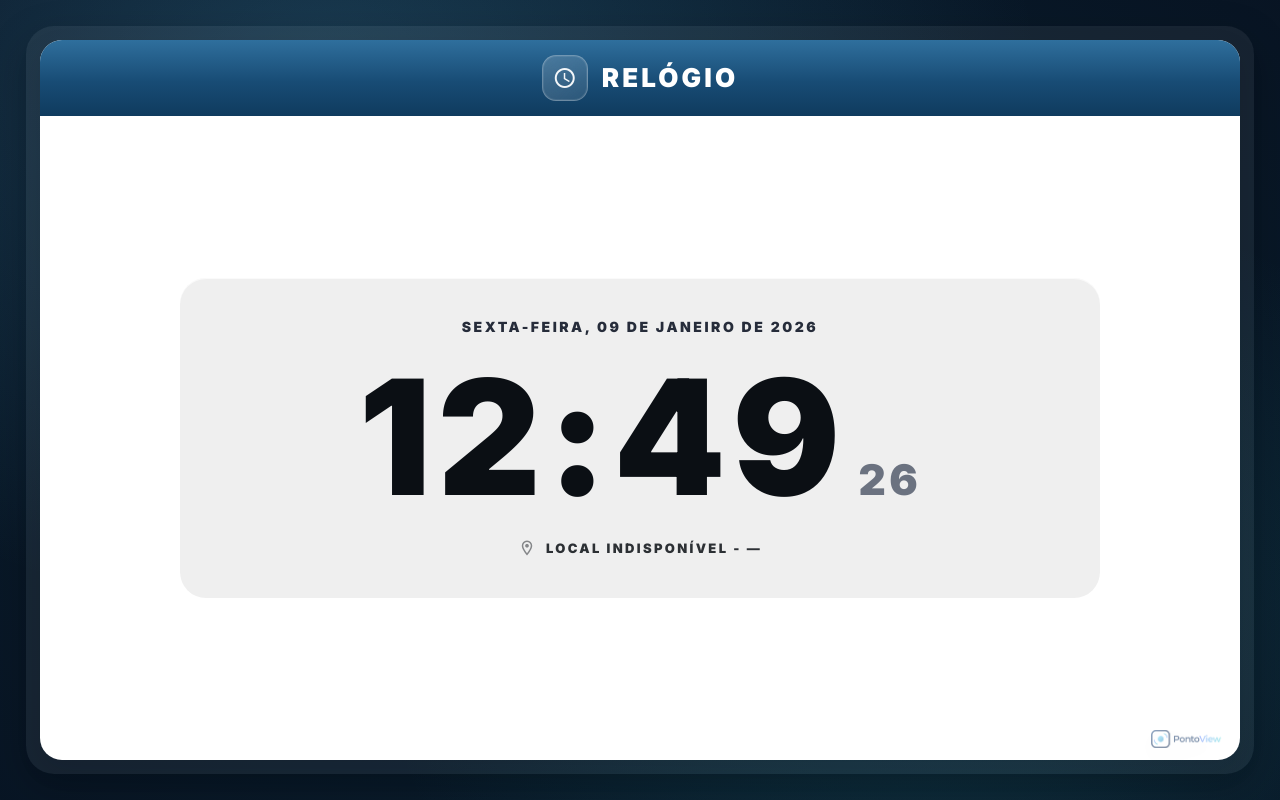
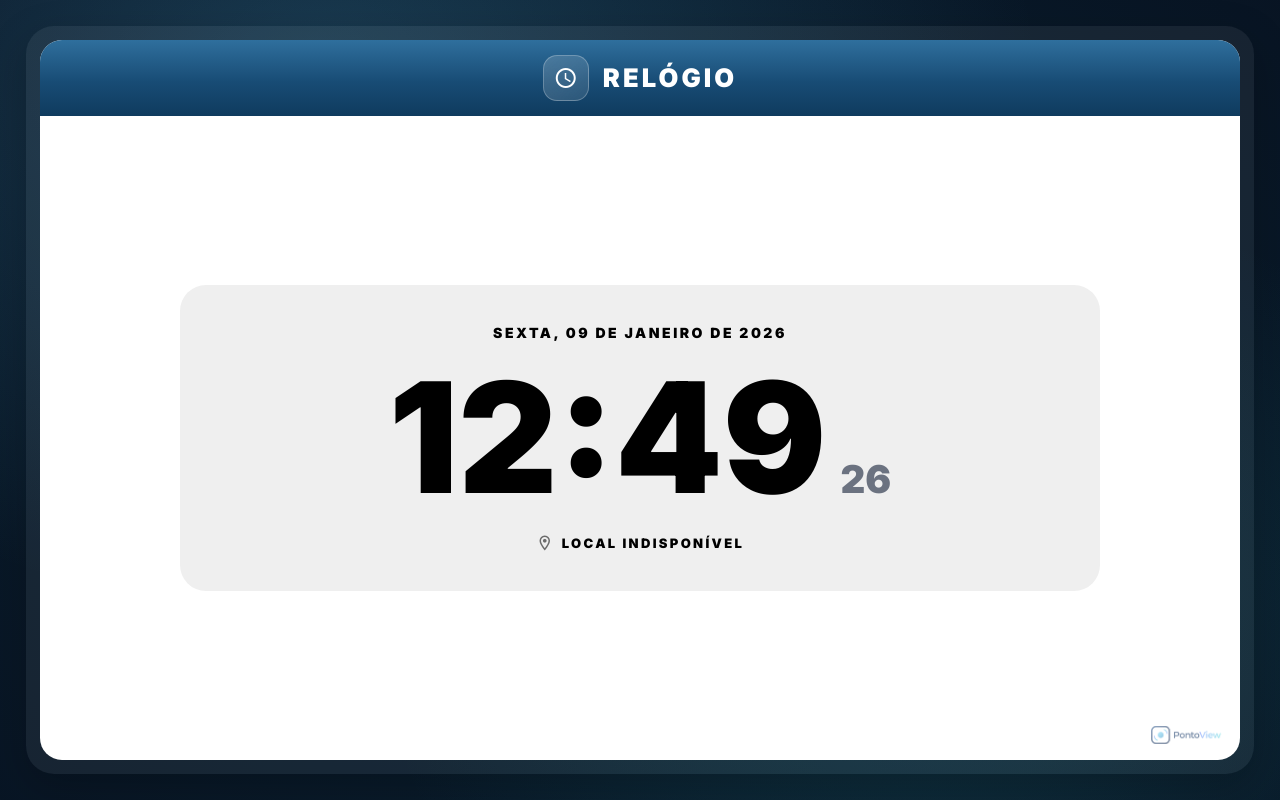
Before and after one commit to pdrcorrea/Vyre-Relogio, a plain HTML site: page index.html in a window 1280 px wide. Drawn offline with Linux system fonts and the light colour scheme; no server answers.

Commit message:
Update index.html

```diff
--- a/index.html
+++ b/index.html
@@ -15,7 +15,6 @@
 
   <style>
     :root{
-      /* ===== PONTO VIEW THEME (padrão) ===== */
       --bg0:#081423;
       --bg1:#0a2232;
 
@@ -28,13 +27,11 @@
       --radius:22px;
       --shadow:0 14px 40px rgba(0,0,0,.22);
 
-      --safe: clamp(14px, 2.0vw, 28px);
+      --safe: clamp(14px, 2vw, 28px);
       --pad:  clamp(16px, 1.4vw, 26px);
 
-      /* Barra superior (azul) */
       --topbar: linear-gradient(180deg,#2f6f9d 0%,#184c75 55%,#0f3b5e 100%);
 
-      /* Badge glass do ícone */
       --glass: rgba(255,255,255,.18);
       --glass2: rgba(255,255,255,.10);
       --glassStroke: rgba(255,255,255,.26);
@@ -46,9 +43,6 @@
     body{
       margin:0;
       font-family: Inter, system-ui, -apple-system, Segoe UI, Roboto, Arial, sans-serif;
-      color: var(--ink);
-      overflow:hidden;
-
       background:
         radial-gradient(1200px 900px at 25% 10%, rgba(87,184,231,.22) 0%, rgba(10,46,62,0) 60%),
         radial-gradient(900px 700px at 75% 80%, rgba(52,198,208,.14) 0%, rgba(6,18,24,0) 65%),
@@ -56,9 +50,9 @@
       padding: var(--safe);
       display:grid;
       place-items:center;
+      overflow:hidden;
     }
 
-    /* Moldura externa */
     .shell{
       width: min(1300px, 96vw);
       height: calc(100vh - (var(--safe) * 2));
@@ -75,163 +69,159 @@
       border-radius: var(--radius);
       background: var(--card);
       overflow:hidden;
-      box-shadow: 0 10px 26px rgba(2,10,23,.10);
+      position:relative;
+      animation: in .8s ease forwards;
+    }
 
-      opacity:0;
-      transform: translateY(12px);
-      animation: in 900ms cubic-bezier(.22,1,.36,1) forwards;
-      position:relative;
+    @keyframes in{
+      from{ opacity:0; transform: translateY(12px); }
+      to{ opacity:1; transform: translateY(0); }
     }
-    @keyframes in{ to{ opacity:1; transform: translateY(0); } }
 
-    /* Barra azul superior com ícone + título (como no mockup) */
     .topbar{
       background: var(--topbar);
       height: 76px;
-      padding: 0 var(--pad);
       display:flex;
       align-items:center;
       justify-content:center;
       gap: 14px;
       color:#fff;
+      padding: 0 var(--pad);
     }
 
     .iconBadge{
-      width: 46px;
-      height: 46px;
-      border-radius: 14px;
+      width:46px;
+      height:46px;
+      border-radius:14px;
       display:grid;
       place-items:center;
       background: linear-gradient(135deg, var(--glass), var(--glass2));
-      border: 1px solid var(--glassStroke);
-      box-shadow: inset 0 0 0 1px rgba(255,255,255,.08);
+      border:1px solid var(--glassStroke);
       backdrop-filter: blur(10px);
-      -webkit-backdrop-filter: blur(10px);
-      flex: 0 0 auto;
     }
 
     .material-icons-outlined{
-      font-size: 24px;
-      line-height: 1;
+      font-size:24px;
       color:#fff;
-      opacity: .95;
     }
 
     .title{
-      font-size: clamp(18px, 2.1vw, 26px);
-      font-weight: 900;
-      letter-spacing: .12em;
-      text-transform: uppercase;
-      white-space:nowrap;
+      font-size: clamp(18px, 2vw, 26px);
+      font-weight:900;
+      letter-spacing:.12em;
     }
 
-    /* Conteúdo */
     .content{
       height: calc(100% - 76px);
-      padding: clamp(22px, 3.0vw, 42px);
+      padding: clamp(22px, 3vw, 42px);
       display:grid;
       place-items:center;
     }
 
-    /* Card cinza central (como no mockup) */
     .clockCard{
       width: min(920px, 92%);
-      border-radius: 26px;
-      background: #efefef;
-      box-shadow: inset 0 1px 0 rgba(255,255,255,.7);
-      padding: clamp(22px, 3.2vw, 44px);
+      background:#efefef;
+      border-radius:26px;
+      padding: clamp(24px, 3vw, 48px);
       display:flex;
       flex-direction:column;
       align-items:center;
       justify-content:center;
       text-align:center;
-      gap: 18px;
+      gap: 20px;
     }
 
     .date{
-      font-size: 14px;
-      font-weight: 900;
-      letter-spacing: .18em;
-      text-transform: uppercase;
-      color: #111827;
-      opacity: .9;
+      font-size:14px;
+      font-weight:900;
+      letter-spacing:.18em;
     }
 
     .time{
       display:flex;
       align-items:baseline;
-      justify-content:center;
-      gap: 12px;
-      line-height: 1;
-      margin: 4px 0;
+      gap: 14px;
+      line-height:1;
     }
 
     .hm{
-      font-size: clamp(76px, 12.5vw, 160px);
-      font-weight: 900;
-      letter-spacing: .04em;
-      color: #0b0f14;
+      font-size: clamp(76px, 12vw, 160px);
+      font-weight:900;
     }
 
-    /* segundos discretos cinza, alinhados como no mockup */
     .sec{
-      font-size: clamp(22px, 3.3vw, 44px);
-      font-weight: 900;
-      letter-spacing: .08em;
-      color: #6b7280;
+      font-size: clamp(22px, 3vw, 44px);
+      font-weight:900;
+      color:#6b7280;
     }
 
     .loc{
-      font-size: 13px;
-      font-weight: 900;
-      letter-spacing: .18em;
-      text-transform: uppercase;
-      color: #0b0f14;
-      opacity: .85;
+      font-size:13px;
+      font-weight:900;
+      letter-spacing:.18em;
       display:flex;
-      gap: 10px;
       align-items:center;
-      justify-content:center;
-      flex-wrap:wrap;
+      gap:8px;
     }
+
     .loc .material-icons-outlined{
-      font-size: 18px;
-      color:#0b0f14;
+      font-size:18px;
+      color:#000;
       opacity:.55;
     }
 
-    /* Rodapé: só logo discreta (sem "atualizado") */
     .brand{
       position:absolute;
-      right: 16px;
-      bottom: 12px;
-      opacity: .55;
-      pointer-events:none;
-      display:flex;
-      align-items:center;
-      gap: 8px;
-    }
-    .brand img{
-      height: 18px;
-      width:auto;
-      display:block;
-      filter: drop-shadow(0 8px 14px rgba(0,0,0,.10));
+      right:16px;
+      bottom:12px;
+      opacity:.55;
     }
 
-    @media (max-width: 720px){
-      .shell{ height:auto; min-height: calc(100vh - (var(--safe) * 2)); }
-      .content{ height:auto; }
-      .clockCard{ width: 100%; }
-      .topbar{ height: 70px; }
+    .brand img{
+      height:18px;
+    }
+
+    /* ===== MODO VERTICAL (TV PORTRAIT) ===== */
+    @media (orientation: portrait){
+      .shell{
+        width: min(540px, 92vw);
+        height:100%;
+      }
+
+      .topbar{
+        height:84px;
+      }
+
+      .clockCard{
+        min-height:62vh;
+        width:100%;
+        gap:28px;
+      }
+
+      .hm{
+        font-size: clamp(110px, 22vh, 200px);
+      }
+
+      .sec{
+        font-size: clamp(28px, 6vh, 52px);
+      }
+
+      .date{
+        font-size: clamp(14px, 2vh, 18px);
+      }
+
+      .loc{
+        font-size: clamp(13px, 2vh, 16px);
+      }
     }
   </style>
 </head>
 
 <body>
   <div class="shell">
-    <section class="panel" aria-label="Painel de relógio">
+    <section class="panel">
       <header class="topbar">
-        <div class="iconBadge" aria-hidden="true">
+        <div class="iconBadge">
           <span class="material-icons-outlined">access_time</span>
         </div>
         <div class="title">RELÓGIO</div>
@@ -239,66 +229,57 @@
 
       <main class="content">
         <div class="clockCard">
-          <div class="date" id="date">DIA, MÊS, ANO</div>
+          <div class="date" id="date"></div>
 
-          <div class="time" aria-label="Horário atual">
-            <div class="hm" id="hm">HH:MM</div>
-            <div class="sec" id="sec">SS</div>
+          <div class="time">
+            <div class="hm" id="hm"></div>
+            <div class="sec" id="sec"></div>
           </div>
 
           <div class="loc">
-            <span class="material-icons-outlined" aria-hidden="true">location_on</span>
-            <span id="location">LOCALIZAÇÃO</span>
+            <span class="material-icons-outlined">location_on</span>
+            <span id="location"></span>
           </div>
         </div>
       </main>
 
-      <div class="brand" aria-hidden="true">
-        <!-- ajuste o caminho conforme seu projeto -->
+      <div class="brand">
         <img src="assets/logo-pontoview.png" alt="">
       </div>
     </section>
   </div>
 
   <script>
-    /* ====== Clock ====== */
     const hmEl = document.getElementById("hm");
     const secEl = document.getElementById("sec");
     const dateEl = document.getElementById("date");
+    const locEl = document.getElementById("location");
 
-    const days = ["DOMINGO","SEGUNDA-FEIRA","TERÇA-FEIRA","QUARTA-FEIRA","QUINTA-FEIRA","SEXTA-FEIRA","SÁBADO"];
+    const days = ["DOMINGO","SEGUNDA","TERÇA","QUARTA","QUINTA","SEXTA","SÁBADO"];
     const months = ["JANEIRO","FEVEREIRO","MARÇO","ABRIL","MAIO","JUNHO","JULHO","AGOSTO","SETEMBRO","OUTUBRO","NOVEMBRO","DEZEMBRO"];
 
-    function pad2(n){ return String(n).padStart(2,"0"); }
+    function pad(n){ return String(n).padStart(2,"0"); }
 
     function tick(){
       const d = new Date();
-      hmEl.textContent = `${pad2(d.getHours())}:${pad2(d.getMinutes())}`;
-      secEl.textContent = pad2(d.getSeconds());
-      dateEl.textContent = `${days[d.getDay()]}, ${pad2(d.getDate())} DE ${months[d.getMonth()]} DE ${d.getFullYear()}`;
+      hmEl.textContent = `${pad(d.getHours())}:${pad(d.getMinutes())}`;
+      secEl.textContent = pad(d.getSeconds());
+      dateEl.textContent = `${days[d.getDay()]}, ${pad(d.getDate())} DE ${months[d.getMonth()]} DE ${d.getFullYear()}`;
     }
 
     tick();
     setInterval(tick, 1000);
 
-    /* ====== Localização por IP (sem permissão do dispositivo) ====== */
-    const locEl = document.getElementById("location");
-
-    function setCityText(city, region){
-      const txt = `${(city || "LOCAL")} - ${(region || "—")}`.toUpperCase();
-      locEl.textContent = txt;
-    }
-
     fetch("https://ipwho.is/")
       .then(r => r.json())
       .then(d => {
-        if (d && d.success){
-          setCityText(d.city, d.region_code || d.country_code);
+        if(d.success){
+          locEl.textContent = `${d.city} - ${d.region_code || d.country_code}`.toUpperCase();
         } else {
-          setCityText("LOCAL INDISPONÍVEL", "");
+          locEl.textContent = "LOCAL INDISPONÍVEL";
         }
       })
-      .catch(() => setCityText("LOCAL INDISPONÍVEL", ""));
+      .catch(()=> locEl.textContent = "LOCAL INDISPONÍVEL");
   </script>
 </body>
 </html>
```
